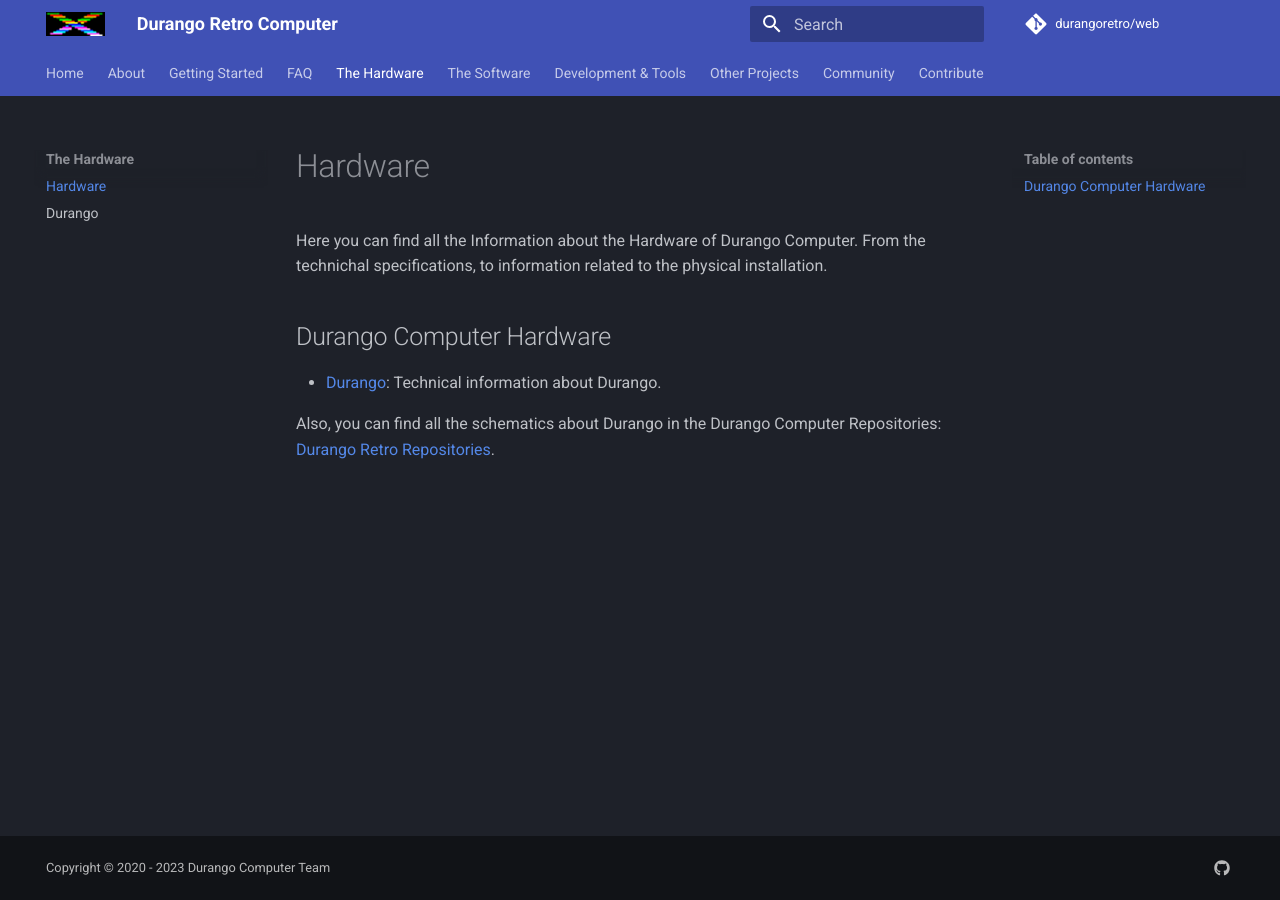
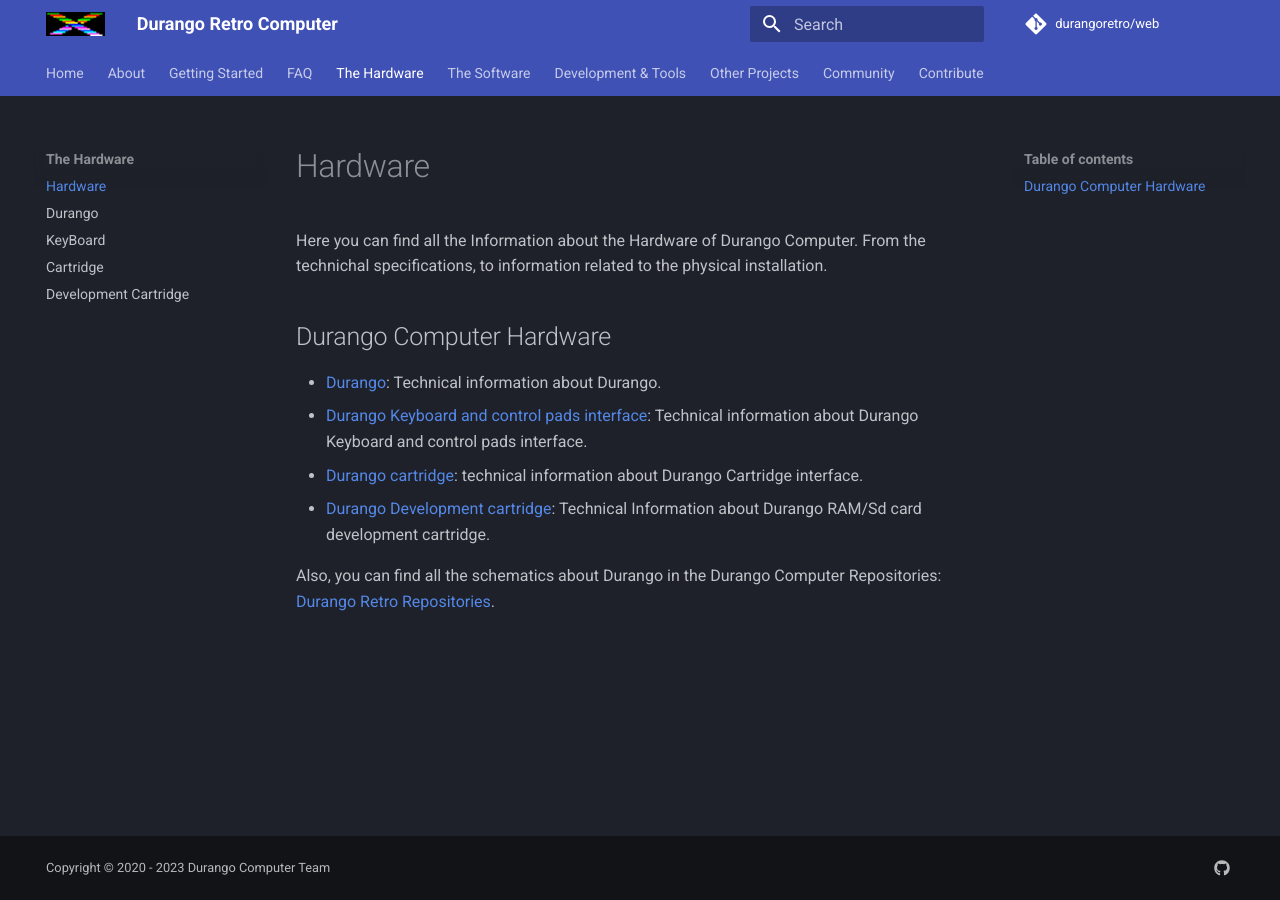
Before and after one commit to durangoretro/web, an MkDocs documentation site: the page built from docs/hardware/hardware.md, in a window 1280 px wide. Built offline with MkDocs 1.6.1 and Material for MkDocs 9.7.7, drawn with Linux system fonts in a browser that asks for light colours; comment, search, counter and statistics services are not loaded.

Commit message:
updating hardware and about description

```diff
--- a/docs/hardware/hardware.md
+++ b/docs/hardware/hardware.md
@@ -3,5 +3,8 @@
 ## Durango Computer Hardware
 
 * [Durango](durango.md): Technical information about Durango.
+* [Durango Keyboard and control pads interface](keyboard.md): Technical information about Durango Keyboard and control pads interface.
+* [Durango cartridge](cartidge.md): technical information about Durango Cartridge interface.
+* [Durango Development cartridge](dev_cart.md): Technical Information about Durango RAM/Sd card development cartridge.
 
 Also, you can find all the schematics about Durango in the Durango Computer Repositories: [Durango Retro Repositories](https://github.com/orgs/durangoretro/repositories).
--- a/mkdocs.yml
+++ b/mkdocs.yml
@@ -9,6 +9,9 @@
  - The Hardware:
     - Hardware: hardware/hardware.md
     - Durango: hardware/durango.md
+    - KeyBoard: hardware/keyboard.md
+    - Cartridge: hardware/cartidge.md
+    - Development Cartridge: hardware/dev_cart.md
  - The Software:
     - Software: software/software.md
     - Games: software/games.md
```
Also changed, not shown: docs/about.md (+1 -1 lines), docs/hardware/cartidge.md (added, +1 -0 lines), docs/hardware/dev_cart.md (added, +1 -0 lines), docs/hardware/keyboard.md (added, +1 -0 lines), docs/hardware/abandoned_projects.md (deleted), docs/hardware/chiguagua.md (deleted).
